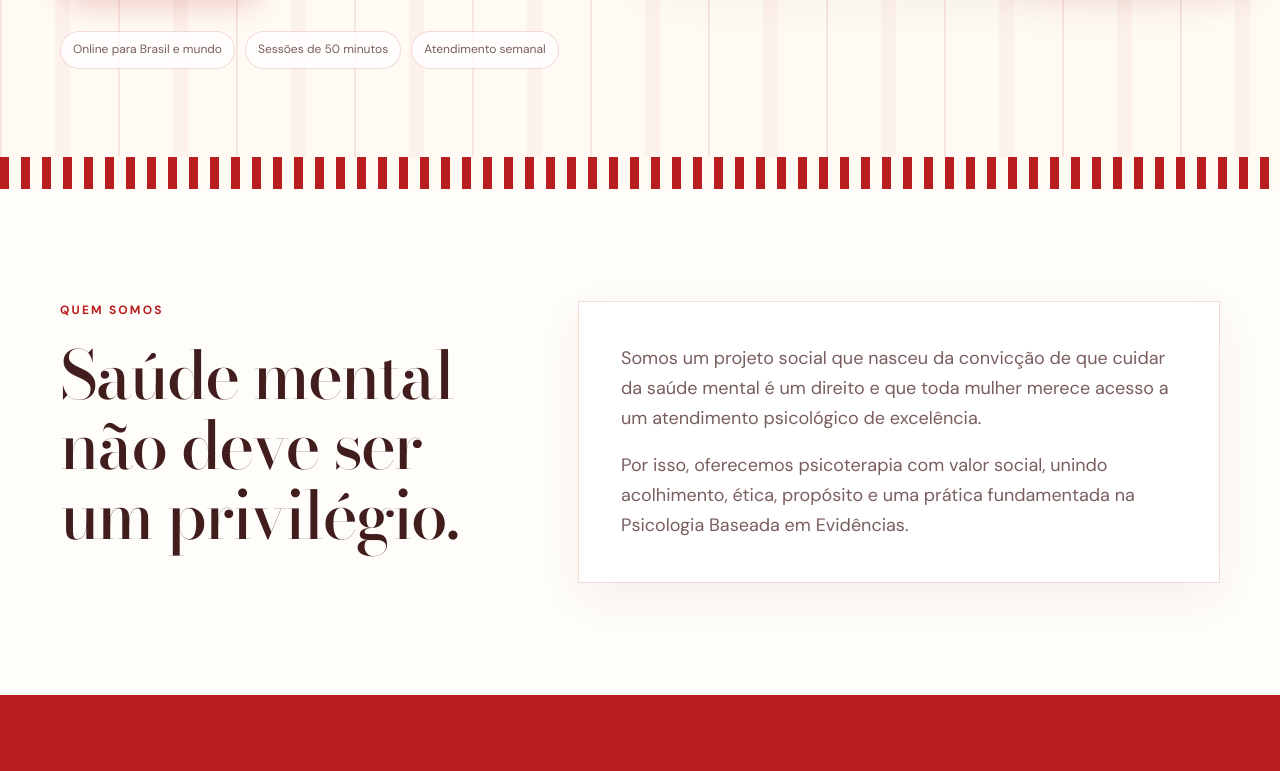
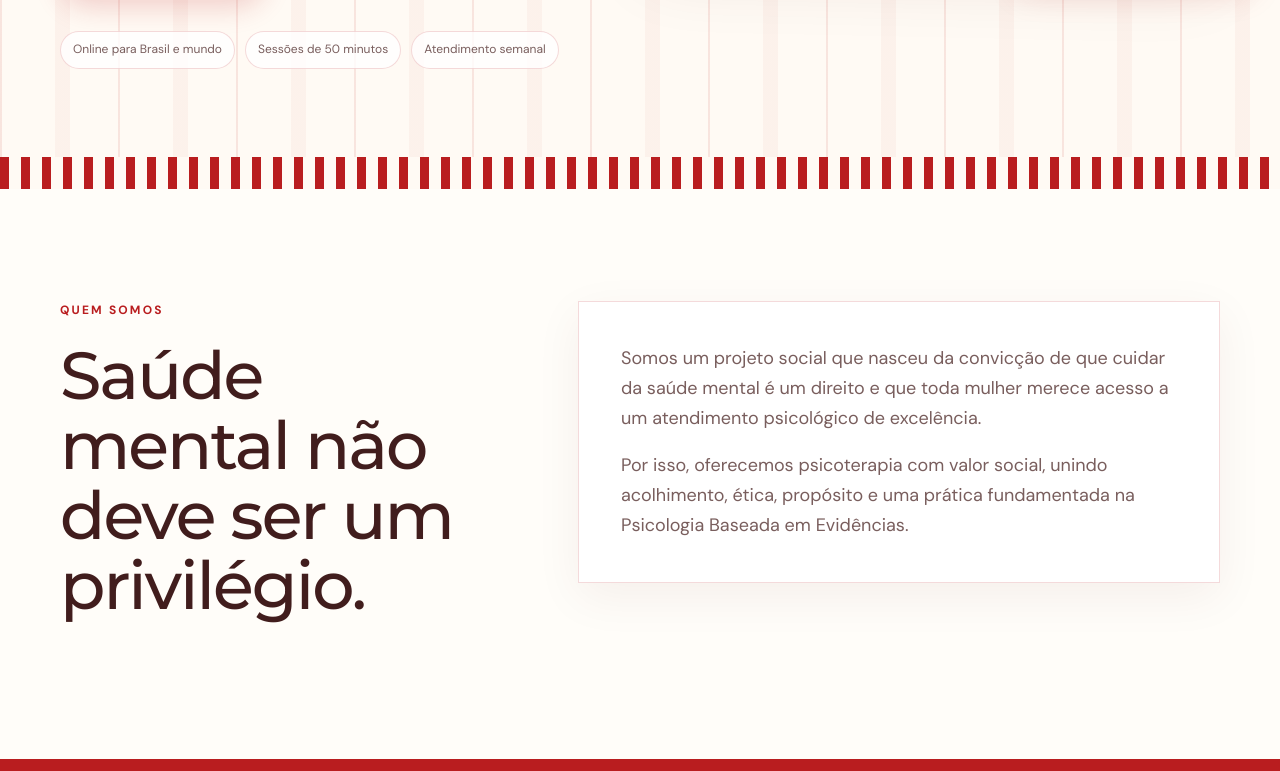
Before and after one commit to alejandrop25/lp-terapia-para-todas, a plain HTML site: page index.html in a window 1280 px wide. Shown: the part 829-1600 px from the top of the page. Drawn offline with nearby package versions, Linux system fonts and the light colour scheme; a web font is replaced by a local one.

Commit message:
ajuste: fonte

```diff
--- a/index.html
+++ b/index.html
@@ -10,6 +10,7 @@
   <link rel="preconnect" href="https://fonts.googleapis.com" />
   <link rel="preconnect" href="https://fonts.gstatic.com" crossorigin />
   <link href="https://fonts.googleapis.com/css2?family=Bodoni+Moda:opsz,wght@6..96,400;6..96,500;6..96,600&family=DM+Sans:wght@400;500;600;700&family=Italiana&display=swap" rel="stylesheet" />
+  <link href="https://fonts.googleapis.com/css2?family=Montserrat:ital,wght@0,100..900;1,100..900&family=Roboto+Slab:wght@100..900&display=swap" rel="stylesheet">
   <link rel="stylesheet" href="styles.css" />
 </head>
 <body>
--- a/styles.css
+++ b/styles.css
@@ -10,7 +10,7 @@
   --muted: #795e5d;
   --line: rgba(185, 29, 31, .16);
   --shadow: 0 24px 70px rgba(84, 25, 25, .12);
-  --serif: "Bodoni Moda", "Times New Roman", serif;
+  --serif: "Montserrat", sans-serif;;
   --display: "Italiana", "Times New Roman", serif;
   --sans: "DM Sans", Arial, sans-serif;
   --radius: 26px;
```
